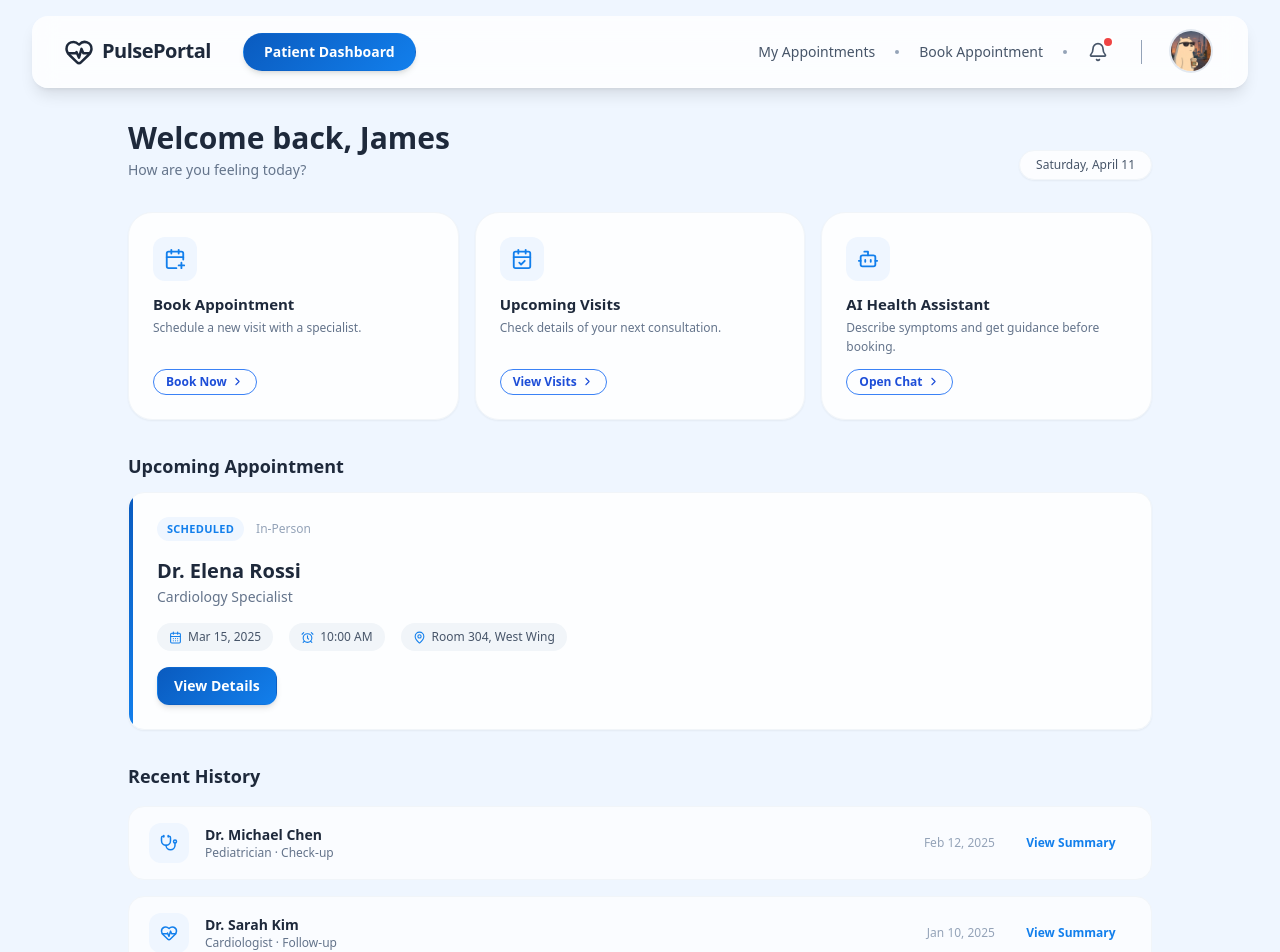
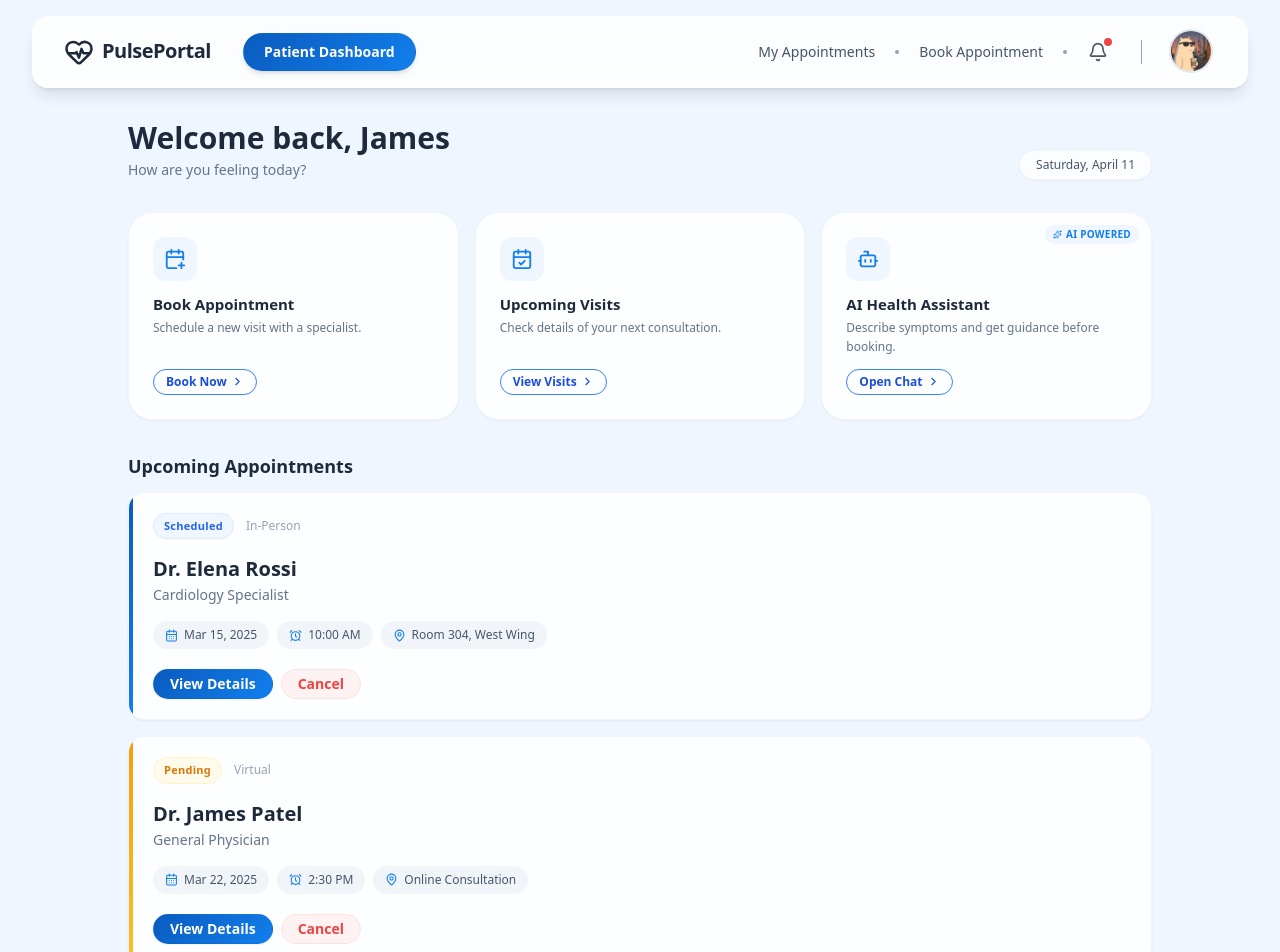
Before and after one commit to ArKooSaHaa/PulsePortal, a React (Vite) app in the folder client/: page /patient in a window 1280 px wide. Shown: the top 952 px of the page. Built offline with nearby package versions, Linux system fonts and the light colour scheme.

Commit message:
Update dashboard ui.

```diff
--- a/client/src/pages/patient/PatientDashboard.jsx
+++ b/client/src/pages/patient/PatientDashboard.jsx
@@ -1,20 +1,15 @@
-import { useState } from "react";
-import { motion, AnimatePresence } from "framer-motion";
+import { motion } from "framer-motion";
 import {
     CalendarPlus,
     CalendarCheck,
     Bot,
-    Clock,
     MapPin,
     ChevronRight,
-    X,
-    Send,
     Stethoscope,
-    FlaskConical,
     HeartPulse,
-    BadgeCheck,
     CalendarDays,
     AlarmClock,
+    Sparkles,
 } from "lucide-react";
 
 // Today's Date
@@ -24,7 +19,14 @@ const TODAY = new Date().toLocaleDateString("en-US", {
     day: "numeric",
 });
 
-const UPCOMING = {
+const STATUS_STYLES = {
+    Scheduled: "bg-blue-50 text-blue-600 border border-blue-100",
+    Pending: "bg-amber-50 text-amber-600 border border-amber-100",
+};
+
+const APPOINTMENTS = [
+    {
+        id: 1,
         doctor: "Dr. Elena Rossi",
         specialty: "Cardiology Specialist",
         date: "Mar 15, 2025",
@@ -32,7 +34,18 @@ const UPCOMING = {
         location: "Room 304, West Wing",
         status: "Scheduled",
         type: "In-Person",
-};
+    },
+    {
+        id: 2,
+        doctor: "Dr. James Patel",
+        specialty: "General Physician",
+        date: "Mar 22, 2025",
+        time: "2:30 PM",
+        location: "Online Consultation",
+        status: "Pending",
+        type: "Virtual",
+    },
+];
 
 const HISTORY = [
     {
@@ -55,17 +68,20 @@ const HISTORY = [
     },
 ];
 
-function ActionCard({ icon: Icon, title, description, label, onClick }) {
+function ActionCard({ icon: Icon, title, description, label, onClick, isAI }) {
     return (
         <motion.div
-            whileHover={{
-                y: -3,
-                boxShadow: "0 1px 6px rgba(0,0,0,0.12)",
-            }}
+            whileHover={{ y: -3, boxShadow: "0 8px 24px rgba(0,0,0,0.08)" }}
             transition={{ duration: 0.2 }}
             onClick={onClick}
-            className="flex flex-col gap-3 bg-white/90 rounded-3xl p-6 shadow-sm border border-slate-100 cursor-pointer select-none"
+            className={`flex flex-col gap-3 rounded-3xl p-6 shadow-sm border cursor-pointer select-none relative overflow-hidden bg-white/90 border-slate-100`}
         >
+            {isAI && (
+                <span className="absolute top-3 right-3 inline-flex items-center gap-1 px-2 py-0.5 rounded-full bg-blue-50 text-[#127fec] text-[10px] font-bold uppercase tracking-wide">
+                    <Sparkles size={9} />
+                    AI Powered
+                </span>
+            )}
             <div
                 className={`w-11 h-11 rounded-xl flex items-center justify-center bg-blue-50 text-[#127fec]`}
             >
@@ -79,10 +95,88 @@ function ActionCard({ icon: Icon, title, description, label, onClick }) {
                     {description}
                 </p>
             </div>
-            <button className="mt-auto self-start flex items-center gap-1 bg-transparent hover:bg-blue-500 text-blue-700 font-semibold hover:text-white py-1 px-3 text-xs border border-blue-500 hover:border-transparent rounded-full transition-colors">
+            <button
+                className={`mt-auto self-start flex items-center gap-1 py-1 px-3 text-xs font-semibold border rounded-full transition-colors text-blue-700 border-blue-500 hover:bg-blue-500 hover:text-white hover:border-transparent bg-transparent`}
+            >
                 {label} <ChevronRight size={13} />
             </button>
         </motion.div>
+    );
+}
+function AppointmentCard({ appt }) {
+    const statusCls = STATUS_STYLES[appt.status] || STATUS_STYLES.Scheduled;
+    const accentColor =
+        appt.status === "Pending"
+            ? "linear-gradient(180deg, #f59e0b, #fbbf24)"
+            : "linear-gradient(180deg, #0a5bbf, #127fec)";
+
+    return (
+        <div className="bg-white/90 rounded-2xl shadow-sm border border-slate-100 overflow-hidden">
+            <div className="flex">
+                <div
+                    className="w-1 flex-shrink-0"
+                    style={{ background: accentColor }}
+                />
+                <div className="flex-1 p-5">
+                    <div className="flex items-center gap-3 mb-4">
+                        <span
+                            className={`inline-flex items-center px-2.5 py-1 rounded-full text-[11px] font-semibold tracking-wide ${statusCls}`}
+                        >
+                            {appt.status}
+                        </span>
+                        <span className="text-slate-400 text-xs">
+                            {appt.type}
+                        </span>
+                    </div>
+
+                    <p className="text-xl font-bold text-slate-800">
+                        {appt.doctor}
+                    </p>
+                    <p className="text-sm text-slate-500 mt-0.5">
+                        {appt.specialty}
+                    </p>
+
+                    <div className="flex flex-wrap gap-2 mt-4">
+                        <span className="inline-flex items-center gap-1.5 px-3 py-1.5 rounded-full bg-slate-100 text-slate-600 text-xs font-medium">
+                            <CalendarDays
+                                size={13}
+                                className="text-[#127fec]"
+                            />
+                            {appt.date}
+                        </span>
+                        <span className="inline-flex items-center gap-1.5 px-3 py-1.5 rounded-full bg-slate-100 text-slate-600 text-xs font-medium">
+                            <AlarmClock size={13} className="text-[#127fec]" />
+                            {appt.time}
+                        </span>
+                        <span className="inline-flex items-center gap-1.5 px-3 py-1.5 rounded-full bg-slate-100 text-slate-600 text-xs font-medium">
+                            <MapPin size={13} className="text-[#127fec]" />
+                            {appt.location}
+                        </span>
+                    </div>
+
+                    <div className="flex items-center gap-2 mt-1 pt-4">
+                        <motion.button
+                            whileHover={{ scale: 1.02 }}
+                            whileTap={{ scale: 0.97 }}
+                            className="px-4 py-1 rounded-full text-sm font-semibold text-white shadow-sm focus:outline-none"
+                            style={{
+                                background:
+                                    "linear-gradient(135deg, #0a5bbf, #127fec)",
+                            }}
+                        >
+                            View Details
+                        </motion.button>
+                        <motion.button
+                            whileHover={{ scale: 1.02 }}
+                            whileTap={{ scale: 0.97 }}
+                            className="flex items-center gap-1.5 px-4 py-1 rounded-full text-sm font-semibold text-red-500 bg-red-50 hover:bg-red-100 border border-red-100 transition-colors focus:outline-none"
+                        >
+                            Cancel
+                        </motion.button>
+                    </div>
+                </div>
+            </div>
+        </div>
     );
 }
 
@@ -98,7 +192,7 @@ export default function PatientDashboard() {
                     className="flex flex-col sm:flex-row sm:items-end justify-between gap-2"
                 >
                     <div>
-                        <h1 className="text-3xl font-bold text-slate-800 flex items-center gap-2">
+                        <h1 className="text-3xl font-bold text-slate-800">
                             Welcome back, James
                         </h1>
                         <p className="text-slate-500 text-sm mt-1">
@@ -134,7 +228,7 @@ export default function PatientDashboard() {
                         title="AI Health Assistant"
                         description="Describe symptoms and get guidance before booking."
                         label="Open Chat"
-                        // onClick={() => setIsChatOpen(true)}
+                        isAI
                     />
                 </motion.div>
 
@@ -145,70 +239,12 @@ export default function PatientDashboard() {
                     transition={{ duration: 0.4, delay: 0.15 }}
                 >
                     <h2 className="text-lg font-bold text-slate-800 mb-3">
-                        Upcoming Appointment
+                        Upcoming Appointments
                     </h2>
-                    <div className="bg-white/90 rounded-2xl shadow-sm border border-slate-100 overflow-hidden">
-                        <div className="flex">
-                            <div
-                                className="w-1 flex-shrink-0"
-                                style={{
-                                    background:
-                                        "linear-gradient(180deg, #0a5bbf, #127fec)",
-                                }}
-                            />
-                            <div className="flex-1 p-6">
-                                <div className="flex items-center gap-3 mb-4">
-                                    <span className="inline-flex items-center gap-1.5 px-2.5 py-1 rounded-full bg-blue-50 text-[#127fec] text-[11px] font-semibold uppercase tracking-wide">
-                                        {UPCOMING.status}
-                                    </span>
-                                    <span className="text-slate-400 text-xs">
-                                        {UPCOMING.type}
-                                    </span>
-                                </div>
-                                <p className="text-xl font-bold text-slate-800">
-                                    {UPCOMING.doctor}
-                                </p>
-                                <p className="text-sm text-slate-500 mt-0.5">
-                                    {UPCOMING.specialty}
-                                </p>
-                                <div className="flex flex-wrap gap-2 mt-4">
-                                    <span className="inline-flex items-center gap-1.5 px-3 py-1.5 me-2 rounded-full bg-slate-100 text-slate-600 text-xs font-medium">
-                                        <CalendarDays
-                                            size={13}
-                                            className="text-[#127fec]"
-                                        />
-                                        {UPCOMING.date}
-                                    </span>
-                                    <span className="inline-flex items-center gap-1.5 px-3 py-1.5 me-2 rounded-full bg-slate-100 text-slate-600 text-xs font-medium">
-                                        <AlarmClock
-                                            size={13}
-                                            className="text-[#127fec]"
-                                        />
-                                        {UPCOMING.time}
-                                    </span>
-                                    <span className="inline-flex items-center gap-1.5 px-3 py-1.5 rounded-full bg-slate-100 text-slate-600 text-xs font-medium">
-                                        <MapPin
-                                            size={13}
-                                            className="text-[#127fec]"
-                                        />
-                                        {UPCOMING.location}
-                                    </span>
-                                </div>
-                                <div className="flex items-center gap-3 mt-4">
-                                    <motion.button
-                                        whileHover={{ scale: 1.03 }}
-                                        whileTap={{ scale: 0.96 }}
-                                        className="px-4 py-2 rounded-xl text-sm font-semibold text-white shadow-md focus:outline-none"
-                                        style={{
-                                            background:
-                                                "linear-gradient(135deg, #0a5bbf, #127fec)",
-                                        }}
-                                    >
-                                        View Details
-                                    </motion.button>
-                                </div>
-                            </div>
-                        </div>
+                    <div className="flex flex-col gap-4">
+                        {APPOINTMENTS.map((appt) => (
+                            <AppointmentCard key={appt.id} appt={appt} />
+                        ))}
                     </div>
                 </motion.section>
 
```
Lines whose indentation alone changed are shown as unchanged.
